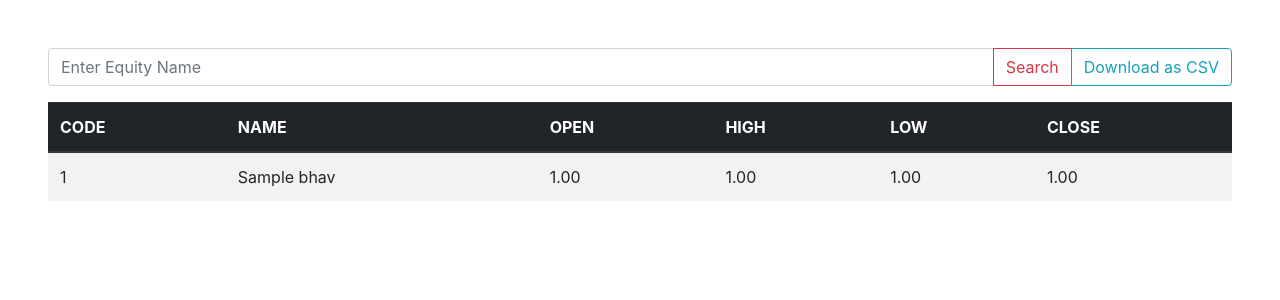
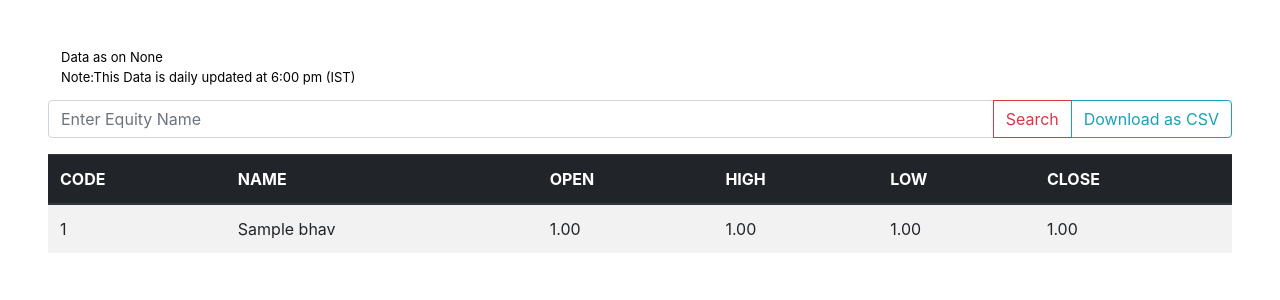
Before and after one commit to pakshal24/zerodhatask, a Django app: page / in a window 1280 px wide. Shown: the top 300 px of the page. Run offline with Django 3.2, Linux system fonts and the light colour scheme; tables that the repository leaves empty hold one stand-in row (values such as "Sample post"); some libraries are stand-ins or nearby versions.

Commit message:
front end part added

```diff
--- a/frontpage/templates/frontpage/home.html
+++ b/frontpage/templates/frontpage/home.html
@@ -14,9 +14,16 @@
     .body {
         margin: 3em;
     }
+    .update {
+        margin: 1em;
+        left: 1em;
+        font-size:small ;
+        color: black;
+    }
 </style>
 
 <body class="body">
+    <div class="update">Data as on {{date}}<br>Note:This Data is daily updated at 6:00 pm (IST)</div>
     <form name="form" method="POST" action="#">
         {% csrf_token %}
         <div class="input-group mb-3">
--- a/frontpage/views.py
+++ b/frontpage/views.py
@@ -34,6 +34,6 @@ def search(response):
         else:
             result = query(name)
         cache.set(name,result)
-
-    context = {'result' : result , 'equity' : name}
+    aajkidate = cache.get('todaydate')
+    context = {'result' : result , 'equity' : name ,'date': aajkidate}
     return render(response,"frontpage/home.html",context)
```
